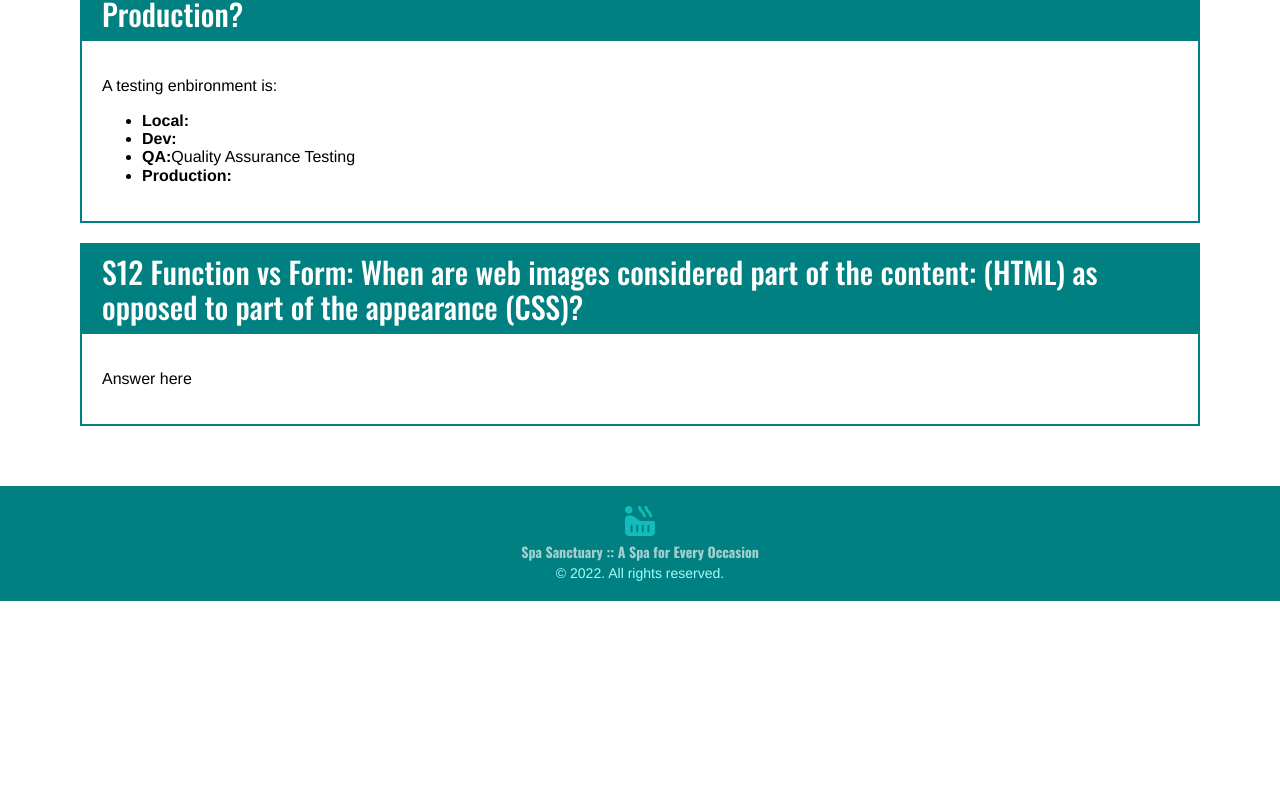
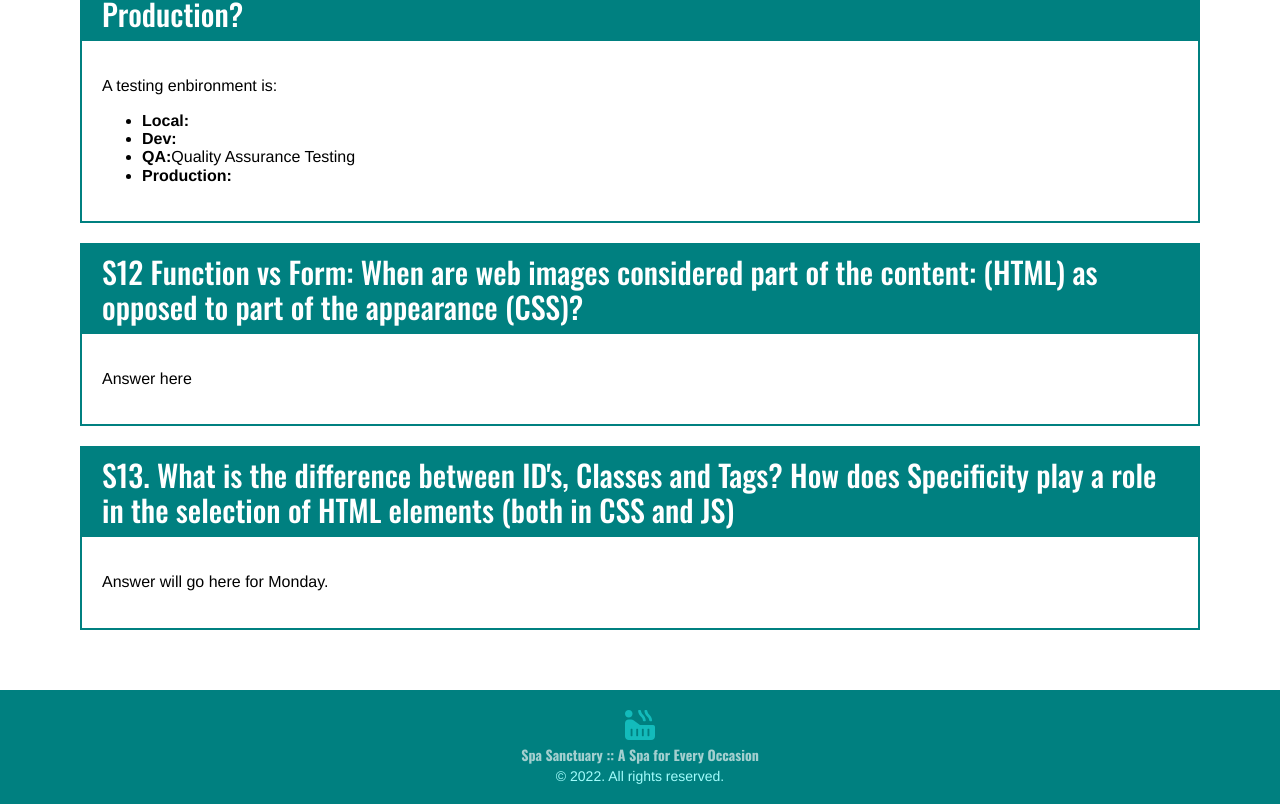
Before and after one commit to biancabonilla10/Web-1-Bonilla-Bianca-Final, a React (Create React App) app: page /homework in a window 1280 px wide. Shown: the part 2367-3171 px from the top of the page. Before the commit the page ends 2968 px from the top, so only its background shows below. Built offline with nearby package versions, Linux system fonts and the light colour scheme.

Commit message:
Updating Homework

```diff
--- a/src/React/Homework/Essays/Essays.jsx
+++ b/src/React/Homework/Essays/Essays.jsx
@@ -59,6 +59,9 @@ const Essays = () => {
             <Essay q= 'S12 Function vs Form: When are web images considered part of the content: (HTML) as opposed to part of the appearance (CSS)?'>
                 <p>Answer here</p>
             </Essay>
+            <Essay q="S13. What is the difference between ID's, Classes and Tags? How does Specificity play a role in the selection of HTML elements (both in CSS and JS)">
+                <p>Answer will go here for Monday.</p>
+            </Essay>
     </EssaysStyled>
     )
 }
```
Lines whose indentation alone changed are shown as unchanged.
